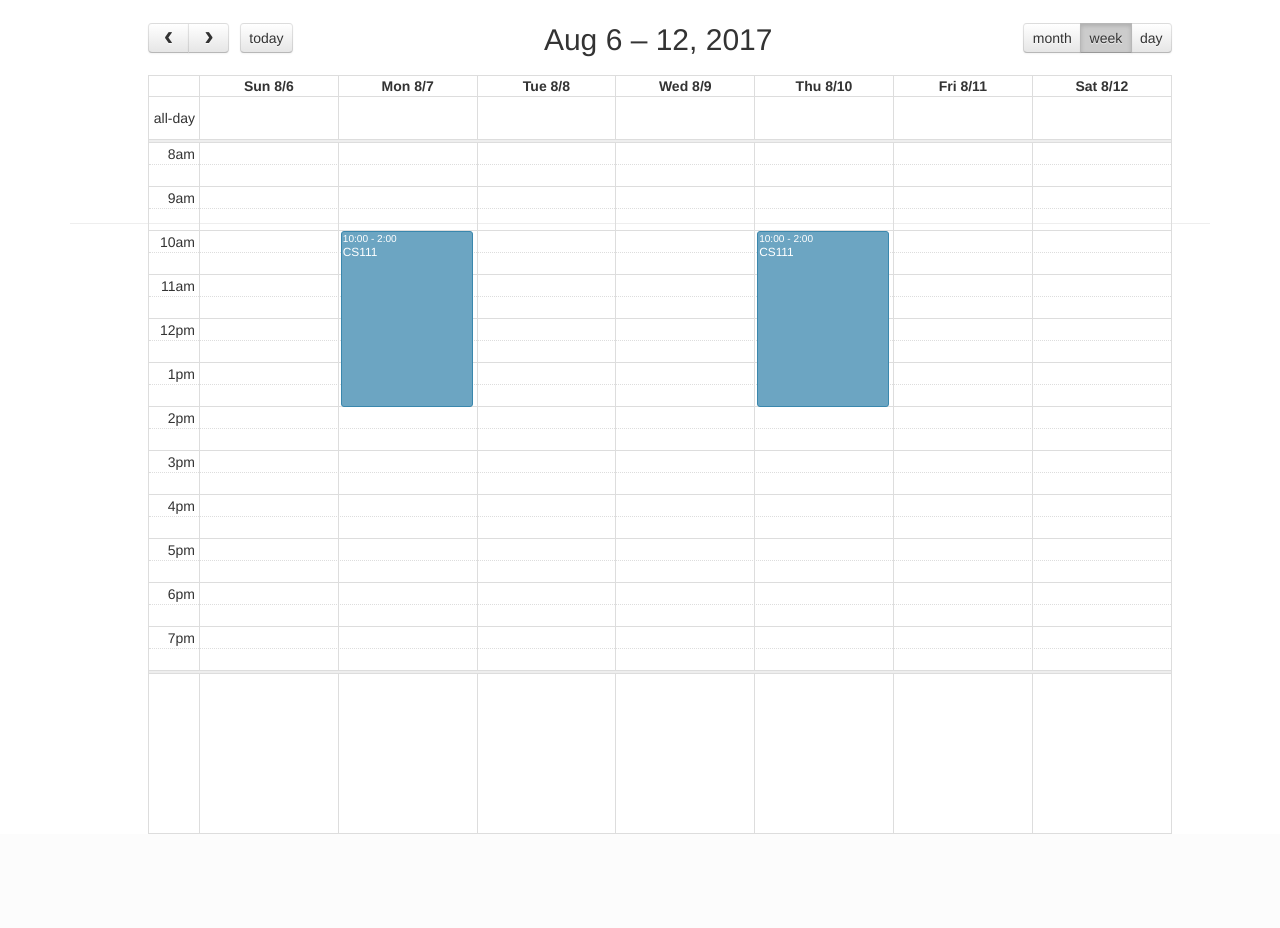
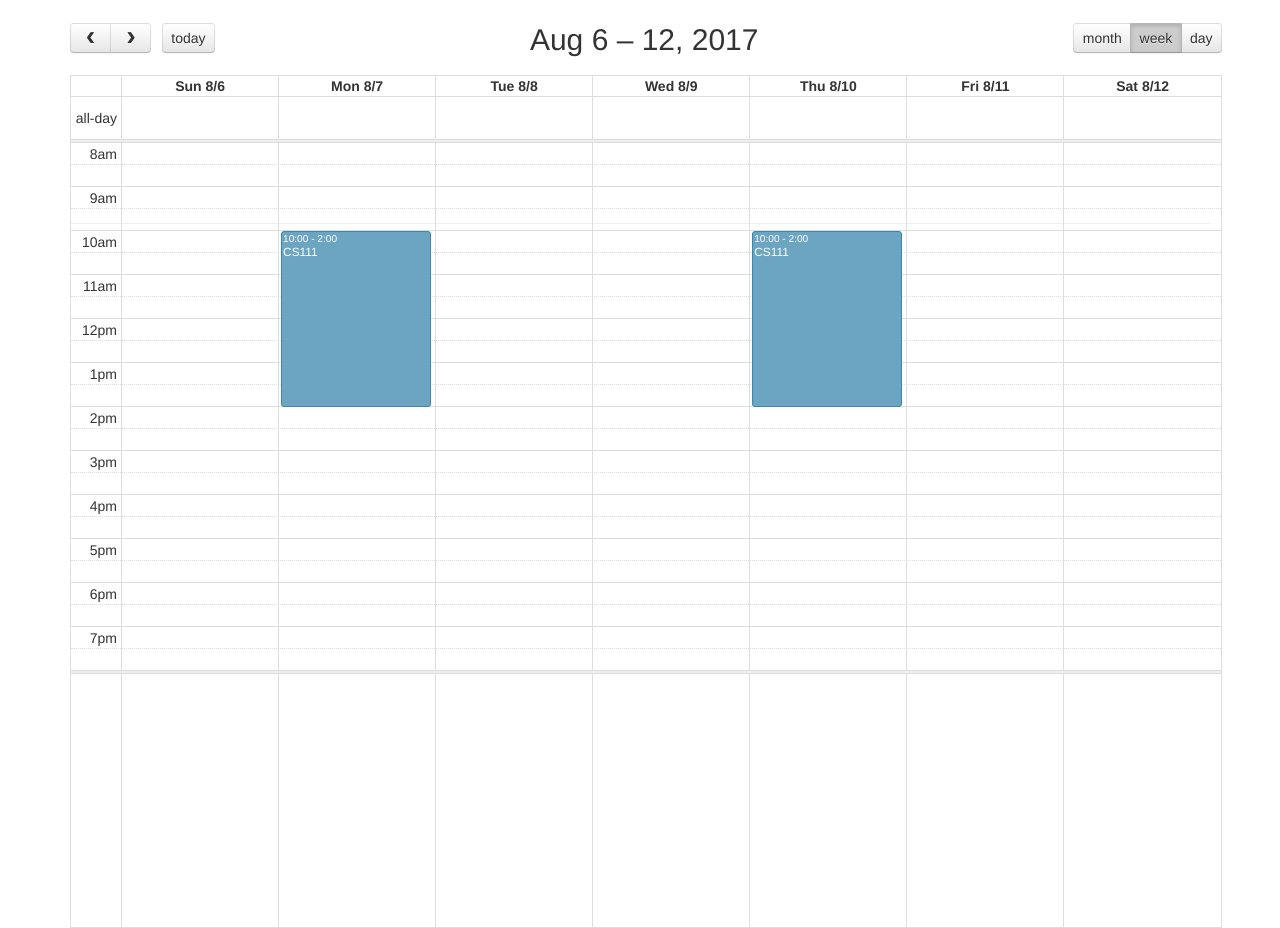
Before and after one commit to Eva-Zhong/my-django-app, a Django app: template blog/templates/blog/post_detail.html in a window 1280 px wide. Shown: the part 841-1769 px from the top of the page. Before the commit the page ends 1675 px from the top, so only its background shows below. Run offline with Django 3.2, Linux system fonts and the light colour scheme; the template is opened without the code that fills it, so the values that code supplies are empty; some libraries are stand-ins or nearby versions.

Commit message:
calendar margin changed to fit pythonanywhere

```diff
--- a/blog/static/css/jumbotron.css
+++ b/blog/static/css/jumbotron.css
@@ -15,7 +15,7 @@ body {
 }
 
 #calendar {
-  width: 80%;
-  left: 10%;
+  width: 90%;
+  left: 50px;
   position: absolute;
 }
```
